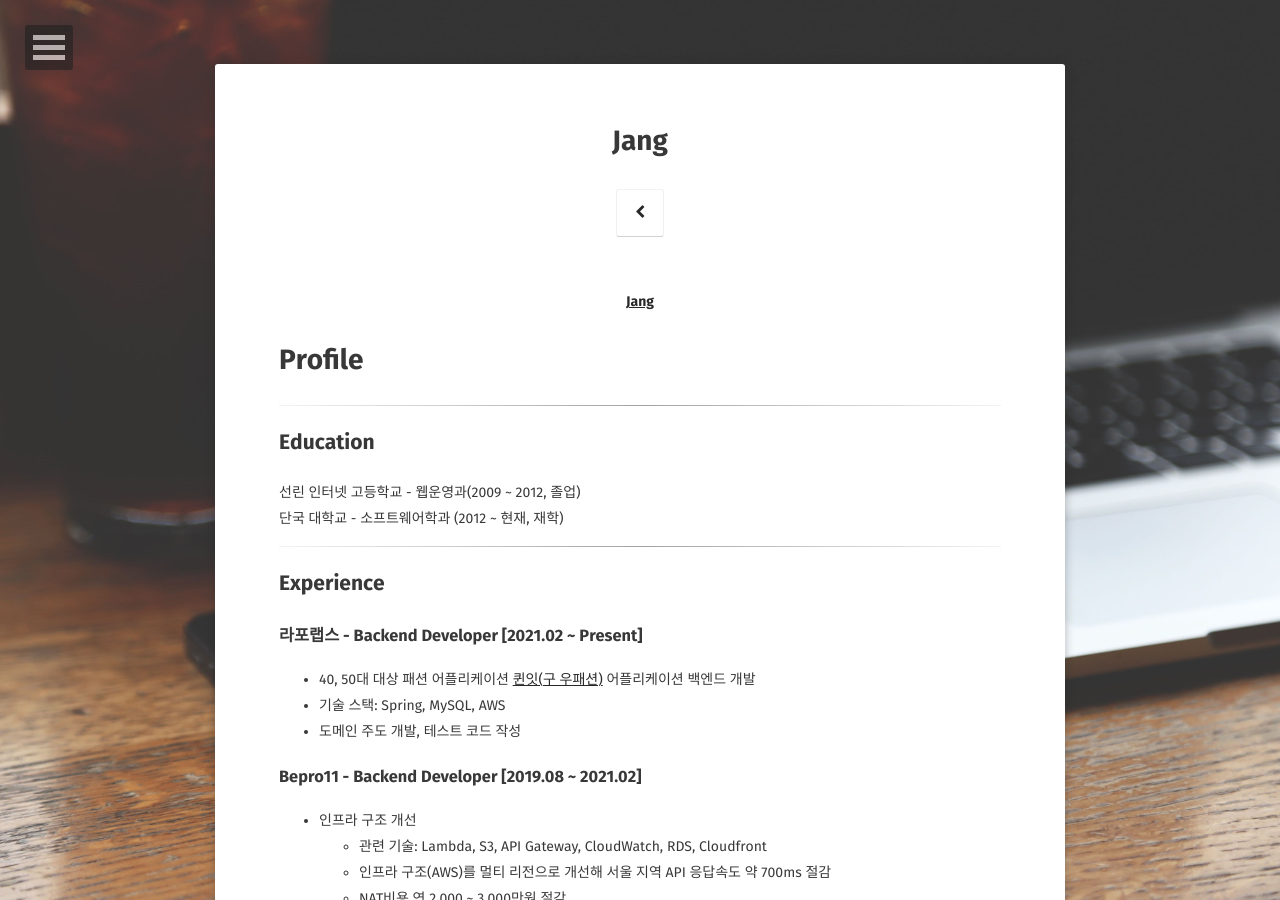
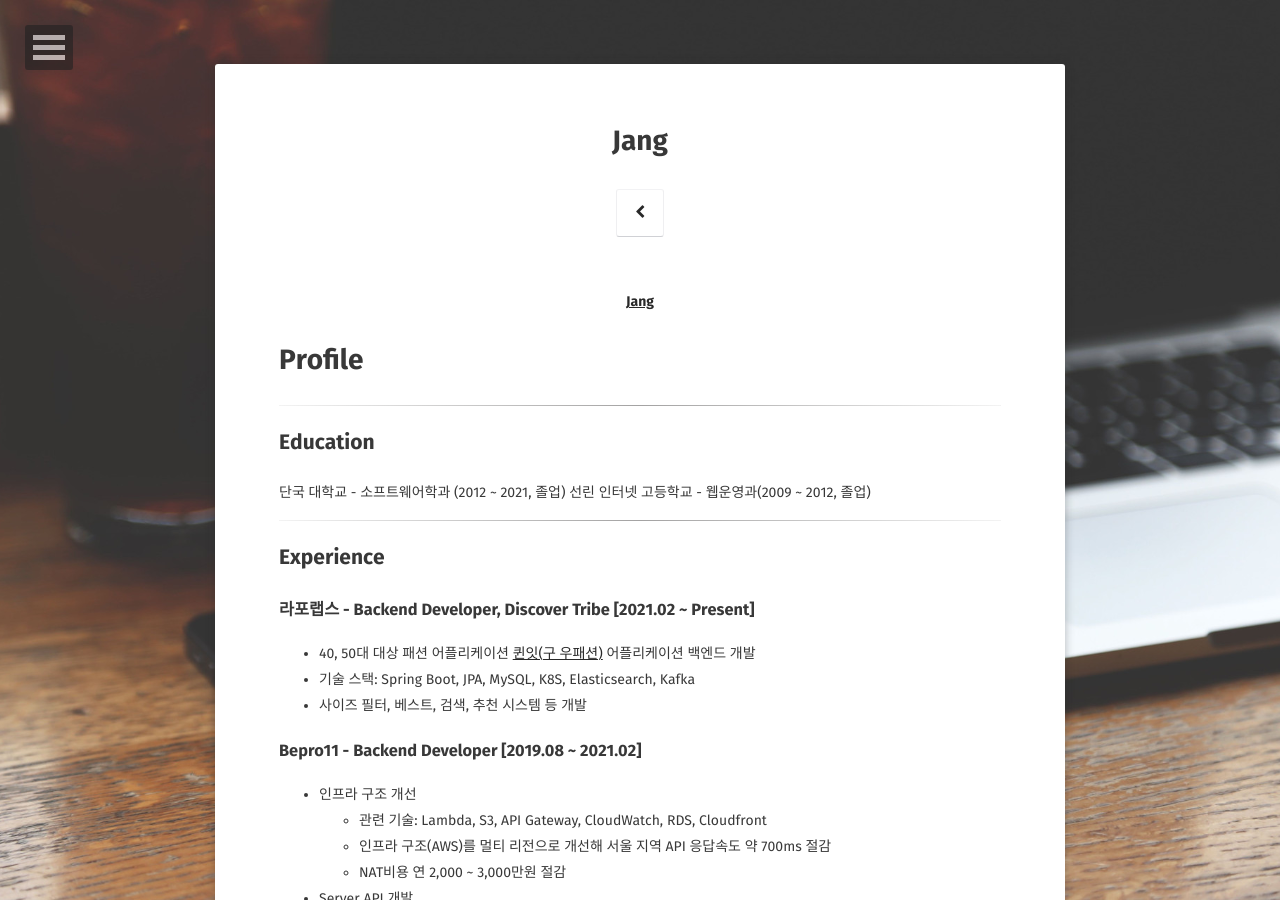
Before and after one commit to wkdtjsgur100/wkdtjsgur100.github.io, a Jekyll site: the page built from about/index.md, in a window 1280 px wide and 900 px high. Built offline with Jekyll 4.4.1, drawn with Linux system fonts in a browser that asks for light colours; some web fonts are replaced; some of the changed text lies outside the part shown.

Commit message:
Update index.md

```diff
--- a/about/index.md
+++ b/about/index.md
@@ -11,17 +11,17 @@ comments: false
 # Profile
 <hr>
 ## Education
+단국 대학교 - 소프트웨어학과 (2012 ~ 2021, 졸업)
 선린 인터넷 고등학교 - 웹운영과(2009 ~ 2012, 졸업)
-단국 대학교 - 소프트웨어학과 (2012 ~ 현재, 재학)
 <hr>
 
 ## Experience
 
-### 라포랩스 - Backend Developer [2021.02 ~ Present]
+### 라포랩스 - Backend Developer, Discover Tribe [2021.02 ~ Present]
 
-- 40, 50대 대상 패션 어플리케이션 [퀸잇(구 우패션)](https://play.google.com/store/apps/details?id=kr.rapportlabs.damoa&hl=en_US&gl=US) 어플리케이션 백엔드 개발
-- 기술 스택: Spring, MySQL, AWS
-- 도메인 주도 개발, 테스트 코드 작성
+- 40, 50대 대상 패션 어플리케이션 [퀸잇(구 우패션)](https://play.google.com/store/apps/details?id=kr.rapportlabs.damoa) 어플리케이션 백엔드 개발
+- 기술 스택: Spring Boot, JPA, MySQL, K8S, Elasticsearch, Kafka
+- 사이즈 필터, 베스트, 검색, 추천 시스템 등 개발
 
 ### Bepro11 - Backend Developer [2019.08 ~ 2021.02]
 
@@ -76,7 +76,7 @@ comments: false
     - 교내 디지털 콘텐츠 대회 장려상, 금상 수상
 - 35사단 105연대 예비군 훈련체계 웹 개발 *[2015.12~ 2016.01]*
 - 교육관련 스타트업(교집합) 앱, 웹 개발 *[2016.03 ~ 2016.04]*
-- IT 연합 동아리(디프만, 디자이너와 프로그래머가 만났을 때) *[2016.03 ~ 현재]*
+- IT 연합 동아리(디프만, 디자이너와 프로그래머가 만났을 때)
     - missonpriceless 웹 개발, 디프만 *[2016.05 ~ 2016.06]*
         - https://wkdtjsgur100.github.io/missionpriceless/
         - https://github.com/wkdtjsgur100/missionpriceless
@@ -115,12 +115,6 @@ PHP, HTML, CSS, MySQL, JSP
 ### Git
 - [git flow를 사용한 브랜치 관리](https://wkdtjsgur100.github.io/git-flow/)
 - pull requests를 사용해 기능 완성 시 코드 리뷰
-
-### Others
-
-- 잠재고객 interview skill, 아이디어 회의 방법, 마케팅 전략, UX설계, 상황 대처 능력, 사업화 전략 등 스타트업과 관련된 지식들을 배움. ( 참고 링크: [2017.02 멘토링 일지](https://wkdtjsgur100.github.io/mentoring-log/) )
-- 고등학교 1학년부터 꾸준한 프로젝트 경험을 통해 프로그래머, 디자이너와의 커뮤니케이션이 원활함.
-- 프로젝트를 한번 시작하면 어떻게든 끝을 보려고 하는 성격
 
 <hr>
 <br/>
```
